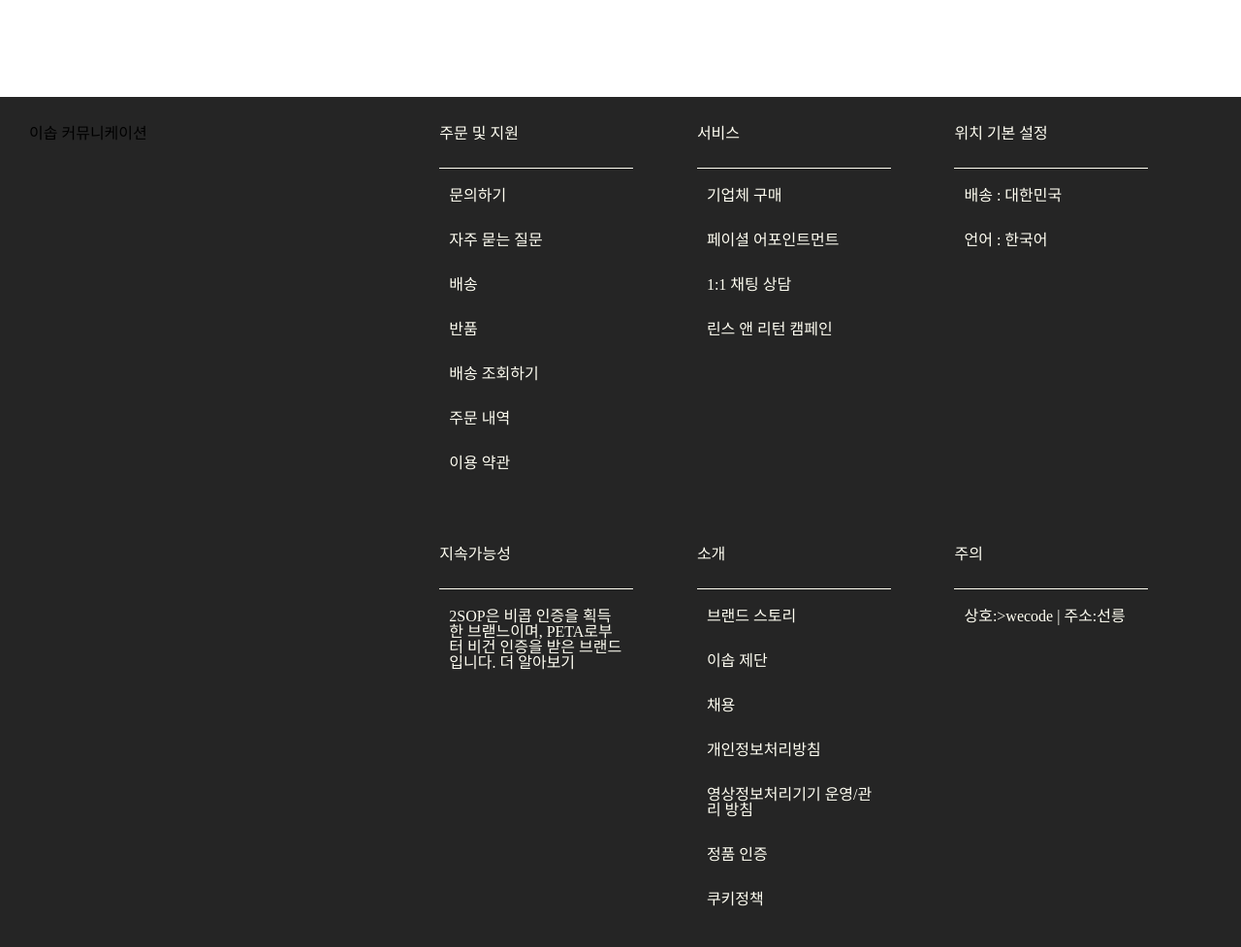
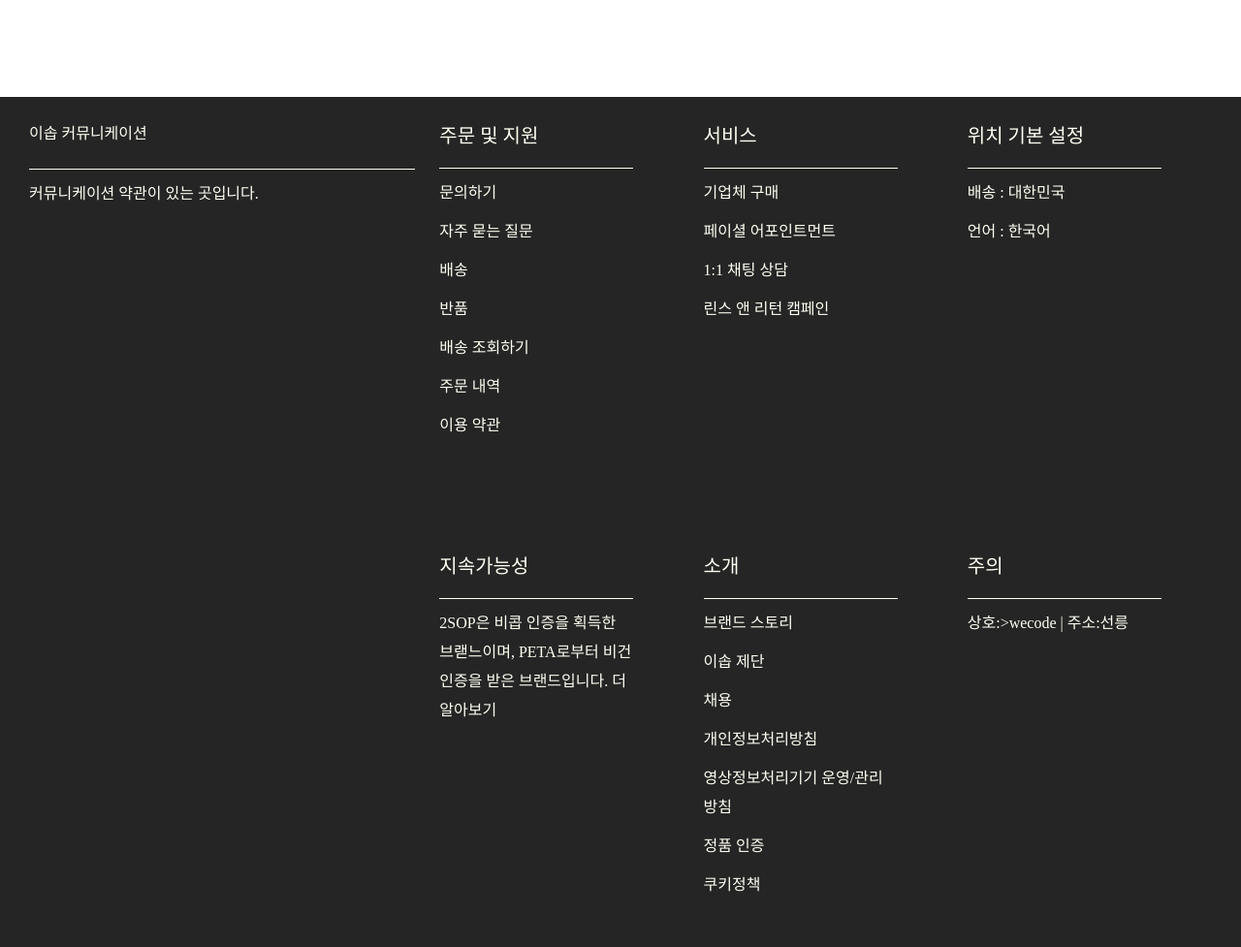
Before and after one commit to wecode-bootcamp-korea/49-2nd-SOP-frontend, a React app: page / in a window 1280 px wide. Shown: the part 1580-2557 px from the top of the page at 97% size. Built offline with nearby package versions, Linux system fonts and the light colour scheme.

Commit message:
feat: Footer 완료

```diff
--- a/src/components/Footer/Footer.js
+++ b/src/components/Footer/Footer.js
@@ -7,7 +7,12 @@ const Footer = () => {
   return (
     <footer>
       <div className="footerContainer">
-        <div className="communication">이솝 커뮤니케이션</div>
+        <div className="communicationContainer">
+          <div className="communication">이솝 커뮤니케이션</div>
+          <div className="communicationMain">
+            커뮤니케이션 약관이 있는 곳입니다.
+          </div>
+        </div>
         <div className="sectionContainer">
           {FOOTER_SECTION_DATA.map(({ id, title, subject }) => {
             return <SectionBox key={id} title={title} subject={subject} />;
--- a/src/components/Footer/Footer.scss
+++ b/src/components/Footer/Footer.scss
@@ -13,13 +13,30 @@ footer {
     gap: 25px;
     padding: 30px;
 
-    .communication {
+    .communicationContainer {
+      display: flex;
+      flex-direction: column;
+
+      .communication {
+        min-width: 250px;
+        height: 45px;
+        border-bottom: 1px solid $Beige;
+        color: $Beige;
+      }
+
+      .communicationMain {
+        height: 30px;
+        margin-top: 10px;
+        line-height: 30px;
+        color: $Beige;
+      }
     }
 
     .sectionContainer {
       display: grid;
       grid-template-rows: 1fr 1fr;
       grid-template-columns: 1fr 1fr 1fr;
+      gap: 20px;
     }
   }
 
--- a/src/components/SectionBox/SectionBox.scss
+++ b/src/components/SectionBox/SectionBox.scss
@@ -3,12 +3,13 @@
 section {
   display: grid;
   grid-template-rows: 1fr 8fr;
-
   width: 200px;
   height: 400px;
 
   .title {
     border-bottom: 1px solid $Beige;
+    font-size: 20px;
+    font-weight: 500;
     color: $Beige;
   }
 }
--- a/src/components/Subject/Subject.scss
+++ b/src/components/Subject/Subject.scss
@@ -4,6 +4,6 @@
   display: flex;
   align-items: center;
   margin-top: 10px;
-  padding: 10px;
+  line-height: 30px;
   color: $Beige;
 }
```
